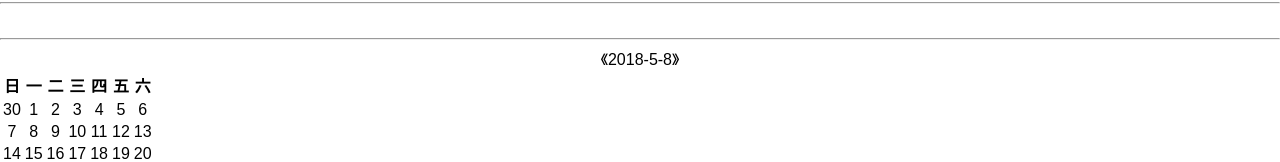
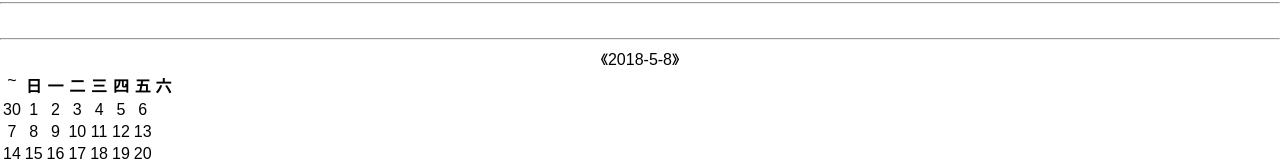
Before and after one commit to sunrun93/react-custom-components, a React (Create React App) app: page / in a window 1280 px wide. Shown: the part 123-285 px from the top of the page. Built offline with nearby package versions, Linux system fonts and the light colour scheme.

Commit message:
update calendar

```diff
--- a/src/calendar/Calendar.js
+++ b/src/calendar/Calendar.js
@@ -140,7 +140,7 @@ class CalendarMain extends React.Component{
         return(
             <table className={styles.calendarMain}>
                 <thead>
-                    <tr>
+                    <tr>~
                         <th>日</th>
                         <th>一</th>
                         <th>二</th>
```
